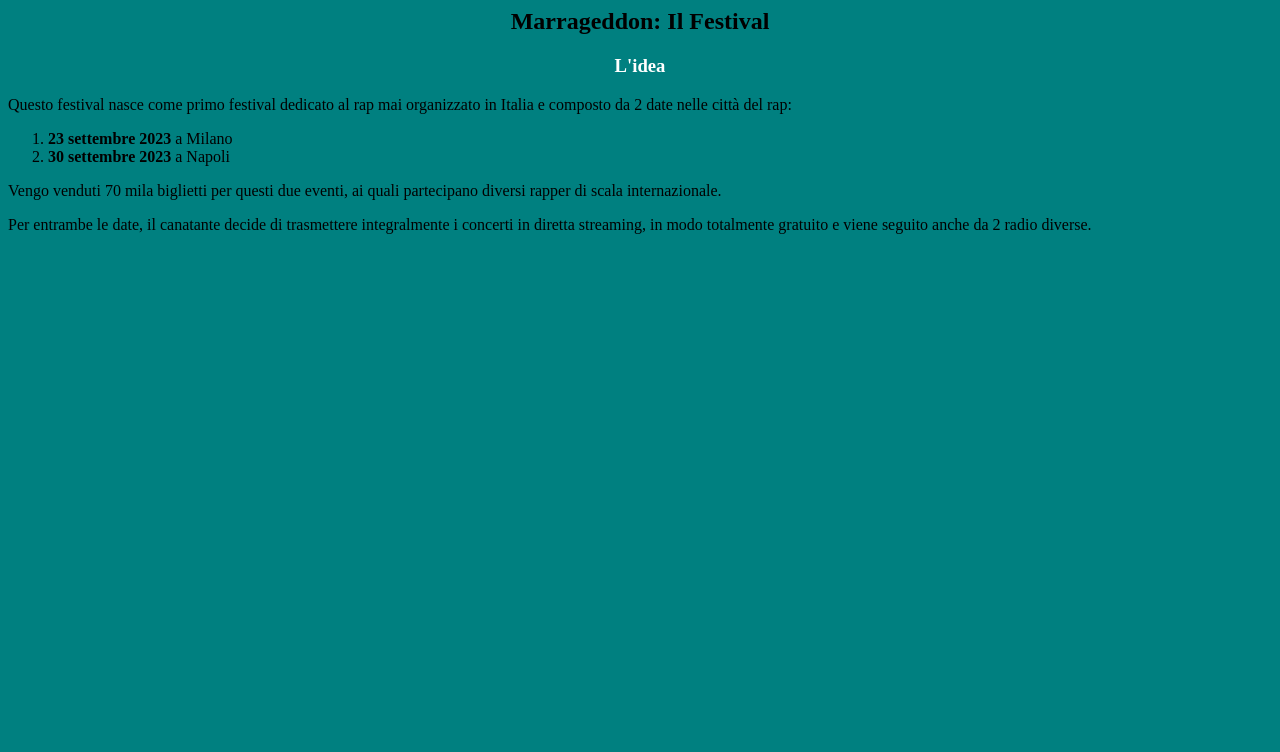
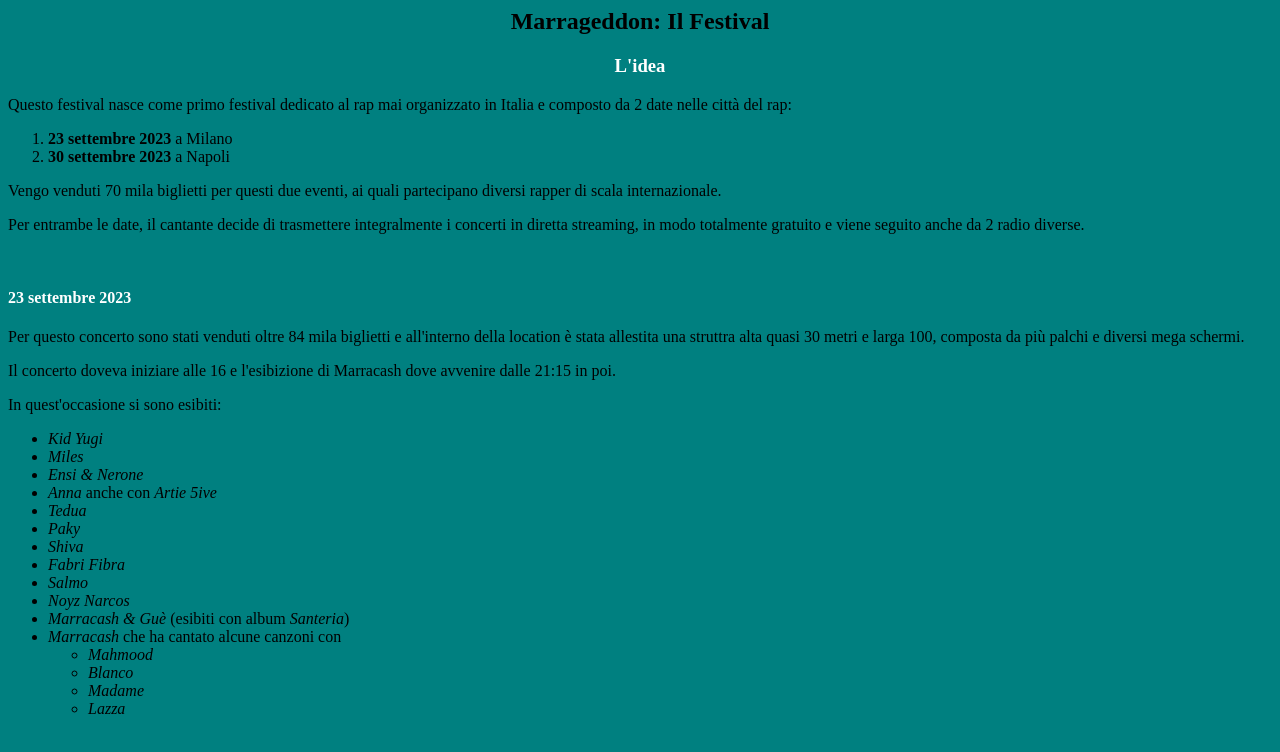
Before and after one commit to chiaracecchinato/festival, a plain HTML site: page index.html in a window 1280 px wide. Drawn offline with Linux system fonts and the light colour scheme.

Commit message:
Update first date

```diff
--- a/index.html
+++ b/index.html
@@ -26,7 +26,34 @@
         <li><b>30 settembre 2023</b> a Napoli</li>
       </ol>
       <p>Vengo venduti 70 mila biglietti per questi due eventi, ai quali partecipano diversi rapper di scala internazionale.</p>
-      <p>Per entrambe le date, il canatante decide di trasmettere integralmente i concerti in diretta streaming, in modo totalmente gratuito e viene seguito anche da 2 radio diverse.</p>
+      <p>Per entrambe le date, il cantante decide di trasmettere integralmente i concerti in diretta streaming, in modo totalmente gratuito e viene seguito anche da 2 radio diverse.</p>
+      <br>
+
+      <h4 style="color:white">23 settembre 2023</h4>
+      <p>Per questo concerto sono stati venduti oltre 84 mila biglietti e all'interno della location è stata allestita una struttra alta quasi 30 metri e larga 100, composta da più palchi e diversi mega schermi.</p>
+      <p>Il concerto doveva iniziare alle 16 e l'esibizione di Marracash dove avvenire dalle 21:15 in poi.</p>
+      <p>In quest'occasione si sono esibiti:</p>
+      <ul>
+        <li><i>Kid Yugi</i></li>
+        <li><i>Miles</i></li>
+        <li><i>Ensi &amp Nerone</i></li>
+        <li><i>Anna</i> anche con <i>Artie 5ive</i></li>
+        <li><i>Tedua</i></li>
+        <li><i>Paky</i></li>
+        <li><i>Shiva</i></li>
+        <li><i>Fabri Fibra</i></li>
+        <li><i>Salmo</i></li>
+        <li><i>Noyz Narcos</i></li>
+        <li><i>Marracash & Guè</i> (esibiti con album <i>Santeria</i>)</li>
+        <li><i>Marracash</i> che ha cantato alcune canzoni con <ul>
+          <li><i>Mahmood</i></li>
+          <li><i>Blanco</i></li>
+          <li><i>Madame</i></li>
+          <li><i>Lazza</i></li>
+        </ul>
+        </li>
+
+      </ul>
     </body>
 
 
```
